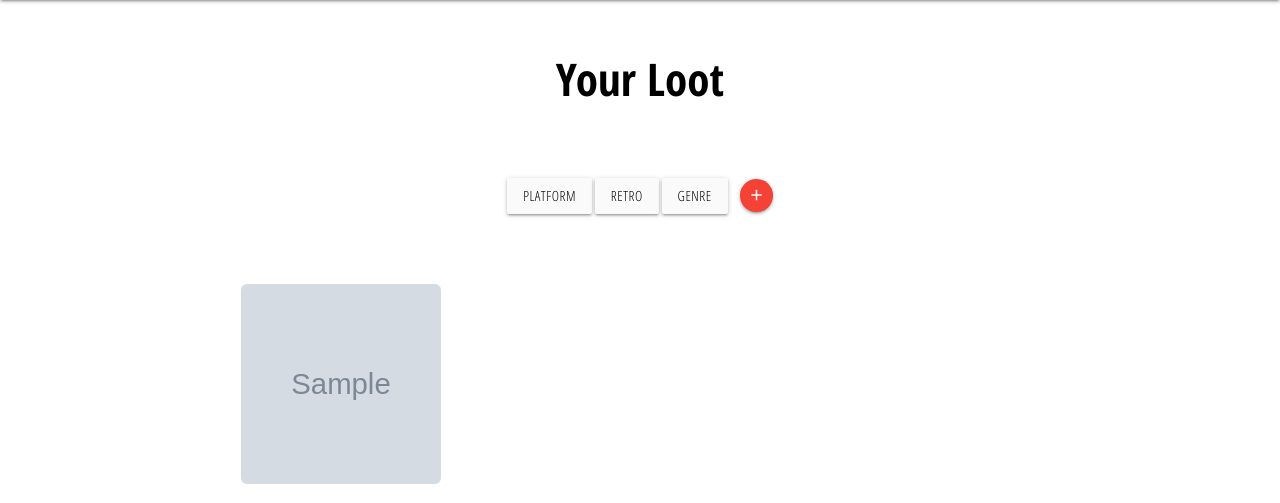
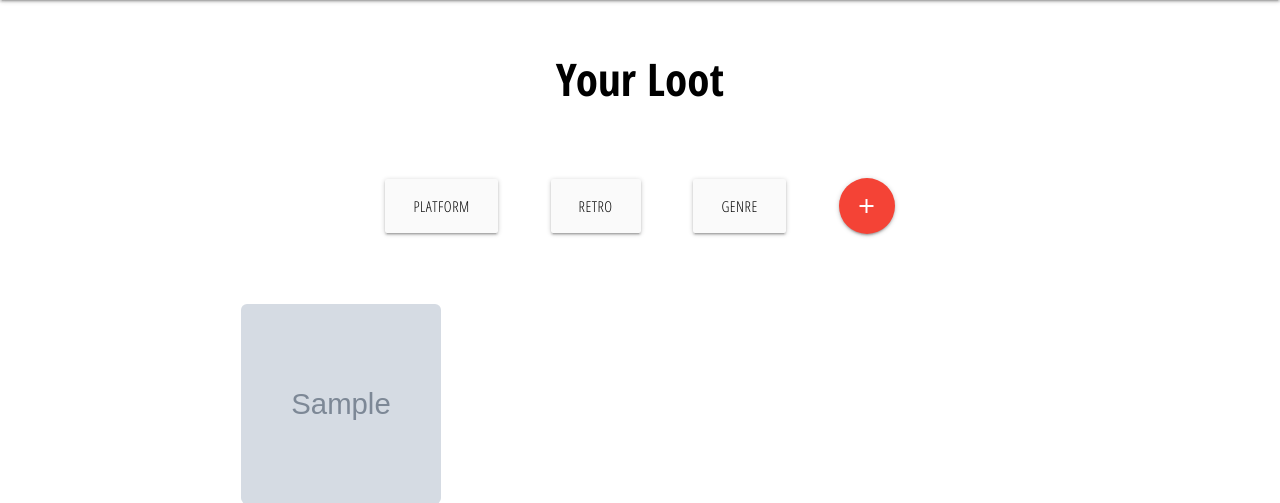
Before and after one commit to Brainvibe/1UpLoot, a Flask app: page /get_games in a window 1280 px wide. Shown: the part 64-567 px from the top of the page. Run offline with Flask 2, Linux system fonts and the light colour scheme; grey boxes marked "Sample" are stand-in pictures; a database or web service that is not in the repository returns one stand-in record (values such as "Sample title"); some libraries are stand-ins or nearby versions.

Commit message:
added more game db entries, updated search, updated modals with more information, added buttons to modals

```diff
--- a/app.py
+++ b/app.py
@@ -97,7 +97,11 @@ def update_game(game_id):
         'game_condition':request.form.get('game_condition'),
         'pickup_date':request.form.get('pickup_date'),
         'platform_name':request.form.get('platform_name'),
-        'genre_name':request.form.get('genre_name')
+        'genre_name':request.form.get('genre_name'),
+        'game_condition':request.form.get('game_condition'),
+        'game_store':request.form.get('game_store'),
+        'game_price':request.form.get('game_price'),
+        'game_value':request.form.get('game_value'),
     })
     return redirect(url_for('get_games'))
 
@@ -107,7 +111,6 @@ def delete_game(game_id):
     return redirect(url_for('get_games'))
 
 if __name__ == '__main__':
-    app.secret_key = 'mysecret'
     app.run(host=os.environ.get('IP'),
          port=os.environ.get('PORT'),
          debug=True)
--- a/static/css/style.css
+++ b/static/css/style.css
@@ -1,5 +1,8 @@
 html {
     scroll-behavior: smooth;
+}
+label{
+    font-size: 20px;
 }
 
 body {
@@ -113,6 +116,8 @@ nav .brand-logo {
 
 #search-btn {
     color: black;
+    margin-right: 50px;
+    z-index: 0;
 }
 
 #dropdown1 {
--- a/templates/games.html
+++ b/templates/games.html
@@ -8,21 +8,21 @@
     </div>
 
     <div class="row search-bar col s3 m3 l3 center">
-        <a id="search-btn" class='dropdown-trigger btn waves-effect waves-light grey lighten-5' href='#'
+        <a id="search-btn" class='dropdown-trigger btn btn-large waves-effect waves-light grey lighten-5' href='#'
             data-target='dropdown1'>Platform</a>
-        <ul id='dropdown1' class='dropdown-content'>
+        <ul name="platform_name" id='dropdown1' class='dropdown-content'>
+
             <li><a href="{{url_for("get_search", search="xbox one")}}">Xbox One</a></li>
             <li><a href="{{url_for("get_search", search="xbox 360")}}">Xbox 360</a></li>
             <li><a href="{{url_for("get_search", search="xbox X")}}">Xbox Series X</a></li>
             <li><a href="{{url_for("get_search", search="playstation 5")}}">Playstation 5</a></li>
             <li><a href="{{url_for("get_search", search="playstation 4")}}">Playstation 4</a></li>
             <li><a href="{{url_for("get_search", search="playstation 3")}}">Playstation 3</a></li>
-            <li><a href="{{url_for("get_search", search="playstation 2")}}">Playstation 2</a></li>
             <li><a href="{{url_for("get_search", search="switch")}}">Nintendo Switch</a></li>
             <li><a href="{{url_for("get_search", search="3ds")}}">Nintendo 3DS</a></li>
 
         </ul>
-        <a id="search-btn" class='dropdown-trigger btn waves-effect waves-light grey lighten-5' href='#'
+        <a id="search-btn" class='dropdown-trigger btn btn-large waves-effect waves-light grey lighten-5' href='#'
             data-target='dropdown2'>Retro</a>
         <ul id='dropdown2' class='dropdown-content'>
             <li><a href="{{url_for("get_search", search="xbox one")}}">Commodore Amiga</a></li>
@@ -43,8 +43,8 @@
             <li><a href="{{url_for("get_search", search="psp")}}">PSP</a></li>
 
         </ul>
-        <a id="search-btn" class='dropdown-trigger btn-genre btn waves-effect waves-light grey lighten-5' href='#'
-            data-target='dropdown3'>Genre</a>
+        <a id="search-btn" class='dropdown-trigger btn-genre btn btn-large waves-effect waves-light grey lighten-5'
+            href='#' data-target='dropdown3'>Genre</a>
         <ul id='dropdown3' class='dropdown-content'>
             <li><a href="{{url_for("search_genre", genre="Action")}}">Action</a></li>
             <li><a href="{{url_for("search_genre", genre="Action-Adventure")}}">Action-Adventure</a></li>
@@ -57,7 +57,7 @@
             <li><a href="{{url_for("search_genre", genre="Action")}}">FPS</a></li>
             <li><a href="{{url_for("search_genre", genre="Action")}}">Moba</a></li>
         </ul>
-        <a href="{{url_for('add_games')}}" class="btn-floating btn-small waves-effect waves-light red"><i
+        <a href="{{url_for('add_games')}}" class="btn-floating btn-large waves-effect waves-light red"><i
                 class="material-icons">add</i></a>
     </div>
 </div>
@@ -80,21 +80,27 @@
 
             <div id="modal2{{loop.index}}" class="modal">
                 <div class="modal-content">
-
-                    <h4>{{game.game_name}}</h4>
-                    <p>{{game.platform_name}}</p>
-                    <p>{{game.genre_name}}</p>
-                    <p>{{game.pickup_date}}</p>
-                    <p>{{game.game_condition}}</p>
-                </div>
-                <div class="modal-footer">
-
-                    <a id="edit-btn-game"href="{{url_for('edit_game', game_id=game._id)}}">Edit</a>
-                    <a id="ok-btn"href="#!" class="modal-close">Ok</a>
-
-
+                    <div class="col s12 m4 l4">
+                        <img src="{{game.game_image}}" alt="">
+                        <div class="div">
+                            <a class="btn orange" id="edit-btn-game"
+                                href="{{url_for('edit_game', game_id=game._id)}}">Edit</a>
+                            <a class="btn green modal-close" id="ok-btn" href="#!">Ok</a>
+                        </div>
+                    </div>
+                    <div class="col s12 m4 l4 center">
+                        <h4>{{game.game_name}}</h4>
+                        <p>Platform:{{game.platform_name}}</p>
+                        <p>Genre:{{game.genre_name}}</p>
+                        <p>Pickup Date:{{game.pickup_date}}</p>
+                        <p>Condition:{{game.game_condition}}</p>
+                        <p>Store:{{game.game_store}}</p>
+                        <p>Price:{{game.game_price}}</p>
+                        <p>Value:{{game.game_value}}</p>
+                    </div>
 
                 </div>
+
             </div>
         </div>
         {%endfor%}
```
Also changed, not shown: templates/addgame.html (+4 -7 lines), README.md, 1 other file.
